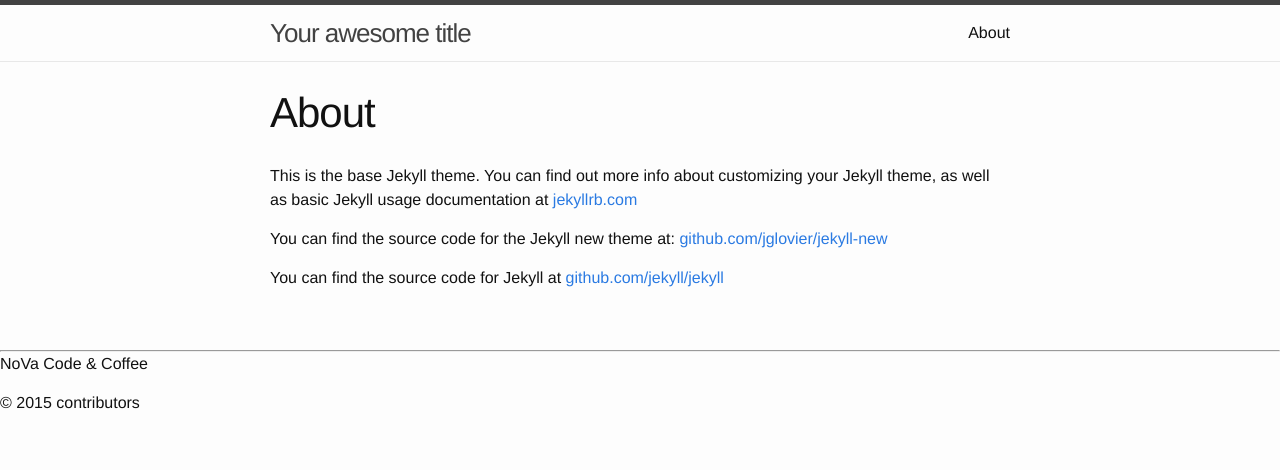
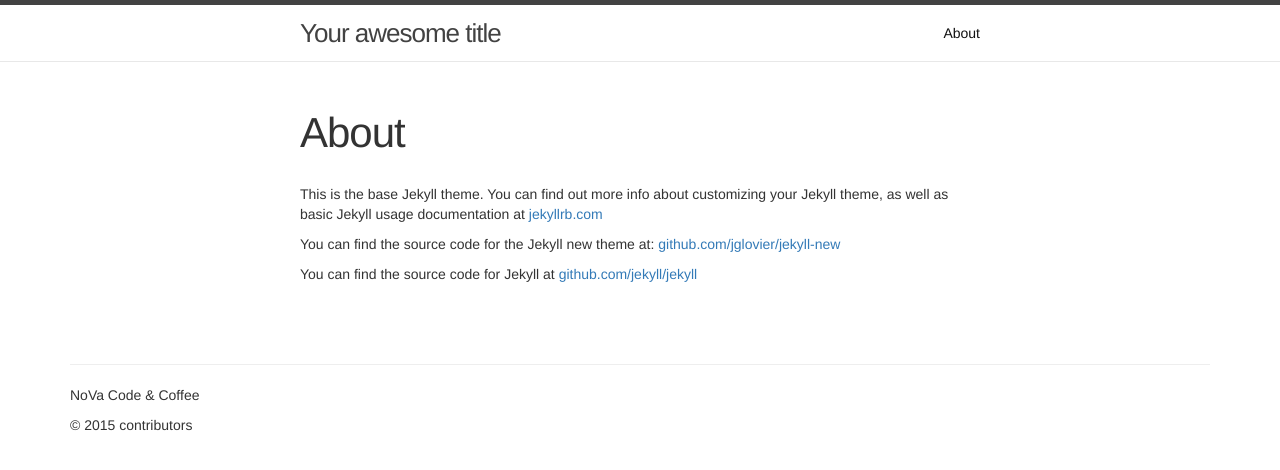
Before and after one commit to NoVACodeCoffee/novacodecoffee.github.io, a Jekyll site: the page built from about.md, in a window 1280 px wide. Shown: the top 470 px of the page. Built offline with Jekyll 4.4.1, drawn with Linux system fonts in a browser that asks for light colours; nearby versions of some CDN libraries.

Commit message:
install twitter bootstrap, jquery, mustache

```diff
--- a/_includes/head.html
+++ b/_includes/head.html
@@ -9,4 +9,15 @@
   <link rel="stylesheet" href="{{ "/css/main.css" | prepend: site.baseurl }}">
   <link rel="canonical" href="{{ page.url | replace:'index.html','' | prepend: site.baseurl | prepend: site.url }}">
   <link rel="alternate" type="application/rss+xml" title="{{ site.title }}" href="{{ "/feed.xml" | prepend: site.baseurl | prepend: site.url }}" />
+  <script src="https://ajax.googleapis.com/ajax/libs/jquery/2.1.3/jquery.min.js"></script>
+  <script src="https://cdnjs.cloudflare.com/ajax/libs/mustache.js/2.1.2/mustache.js"></script>
+
+  <!-- Latest compiled and minified CSS -->
+  <link rel="stylesheet" href="https://maxcdn.bootstrapcdn.com/bootstrap/3.3.5/css/bootstrap.min.css">
+
+  <!-- Optional theme -->
+  <link rel="stylesheet" href="https://maxcdn.bootstrapcdn.com/bootstrap/3.3.5/css/bootstrap-theme.min.css">
+
+  <!-- Latest compiled and minified JavaScript -->
+  <script src="https://maxcdn.bootstrapcdn.com/bootstrap/3.3.5/js/bootstrap.min.js"></script>
 </head>
```
